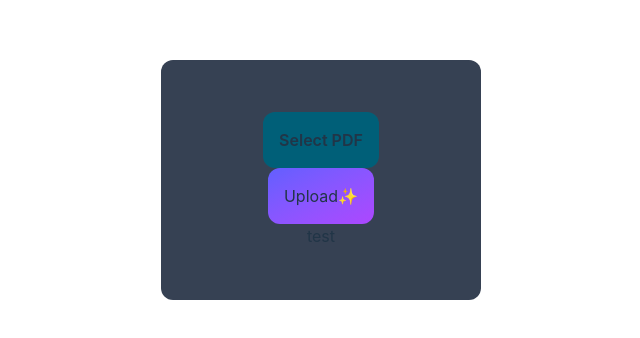
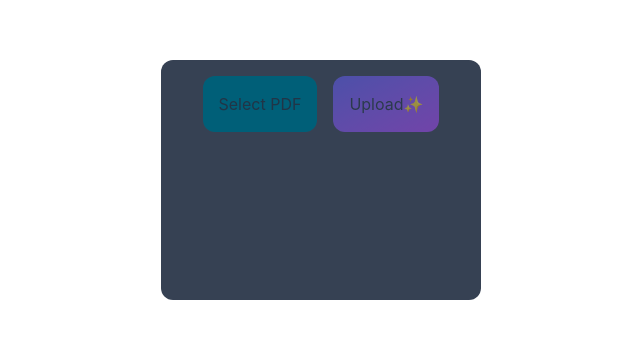
Before and after one commit to SeanXC/team6, a React (Vite) app in the folder frontend/: page /upload in a window 1280 px wide. Shown: the part 220-558 px from the top of the page, without its empty margins (319-959 px from the left). Built offline with nearby package versions, Linux system fonts and the light colour scheme.

Commit message:
content for upload page

```diff
--- a/frontend/src/pages/Upload/index.tsx
+++ b/frontend/src/pages/Upload/index.tsx
@@ -1,35 +1,51 @@
-import { ChangeEvent, useState } from "react";
+import { ChangeEvent, useEffect, useState } from 'react';
 
 function UploadPage() {
 	const [file, setFile] = useState<File>();
-    const [errorMessage, setErrorMessage] = useState('test');
+	const [errorMessage, setErrorMessage] = useState('');
+	const [fileSelected, setFileSelected] = useState(true);
+
+	useEffect(() => {
+		setFileSelected(file !== undefined);
+	}, [file]);
 
 	function handleFileChange(e: ChangeEvent<HTMLInputElement>) {
 		if (e.target.files) {
 			const type = e.target.files[0].type;
 
-            if (type !== "application/pdf") {
+			if (type !== 'application/pdf') {
+				setErrorMessage('Invalid file. Select a PDF');
+				return;
+			}
 
-            }
+			setErrorMessage('');
+			setFile(e.target.files[0]);
 		}
 	}
 
 	function handleUploadClick() {
-
+		// todo: send to backend
 	}
 
 	return (
 		<div className="flex flex-col justify-center items-center w-full h-full">
-            <div className="w-80 h-60 bg-gray-700 rounded-xl flex flex-col justify-center items-center">
+			<div className="w-80 h-60 bg-gray-700 rounded-xl flex flex-col items-center box-border p-4">
+				<div className='flex flex-row gap-4'>
 					<label htmlFor="file-upload"
-                    className="bg-cyan-800 p-4 rounded-xl font-semibold cursor-pointer w-auto "
+						className="bg-cyan-800 p-4 rounded-xl cursor-pointer w-auto "
 					>Select PDF</label>
-                <input type="file" id="file-upload" className="hidden" accept=".pdf" />
-                <button onClick={handleUploadClick} className="bg-gradient-to-br from-indigo-500 to-purple-500 p-4 rounded-xl">Upload✨</button>
-                <span>{errorMessage}</span>
+					<input type="file" id="file-upload" className="hidden" accept=".pdf" onChange={handleFileChange} />
+					<button onClick={handleUploadClick} disabled={!fileSelected} className="bg-gradient-to-br from-indigo-500 to-purple-500 p-4 rounded-xl cursor-pointer disabled:opacity-50 disabled:cursor-default">Upload✨</button>
+				</div>
+				<span className='text-red-400'>{errorMessage}</span>
+				<>
+					{
+						fileSelected ? <span className='text-green-400'>Selected: {file?.name}</span> : null
+					}
+				</>
 			</div>
 		</div>
-    )
+	);
 }
 
 export default UploadPage;
```
Also changed, not shown: frontend/src/main.tsx (+8 -8 lines), frontend/vite.config.ts (+7 -7 lines). Lines whose indentation alone changed are shown as unchanged.
